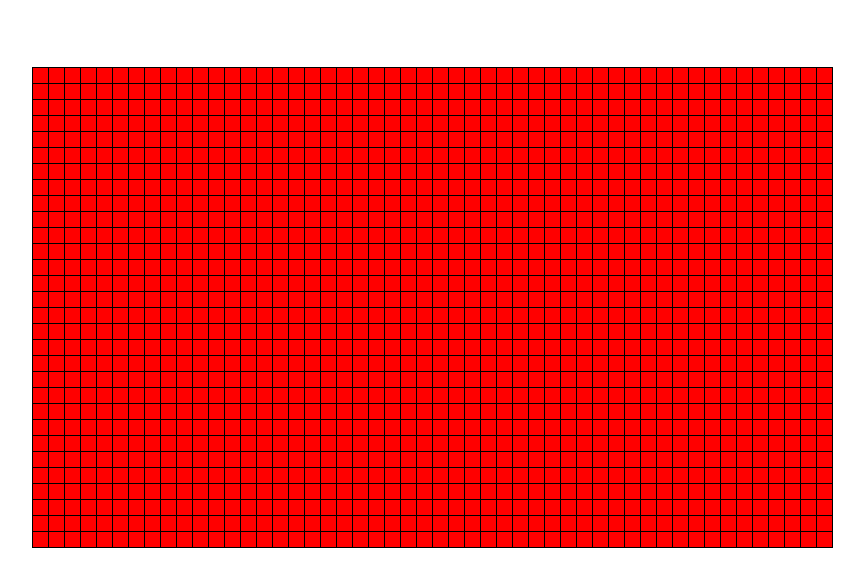
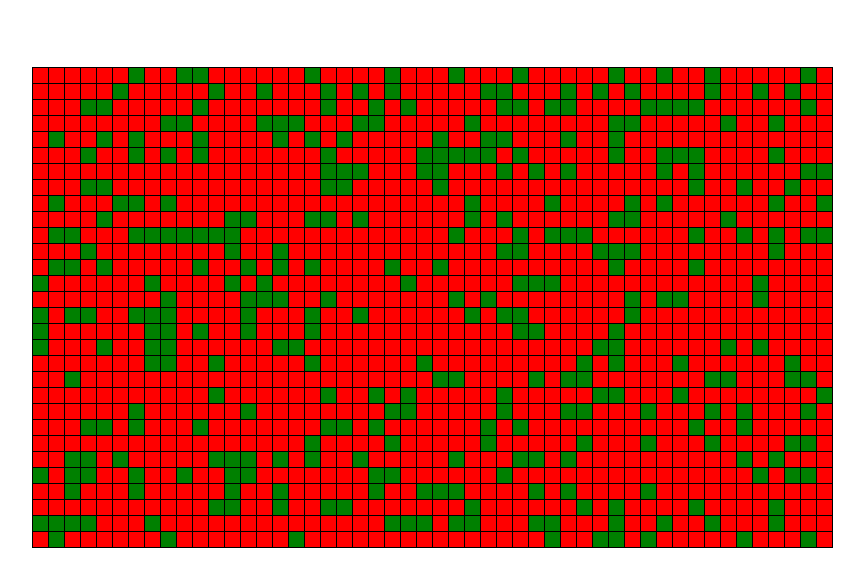
Before and after one commit to alvillaraza/game-of-life, a React (Create React App) app in the folder game-of-life/: page / in a window 1280 px wide. Shown: the top 586 px of the page, without its empty margins (207-1071 px from the left). Built offline with nearby package versions, Linux system fonts and the light colour scheme.

Commit message:
random added

```diff
--- a/game-of-life/src/index.js
+++ b/game-of-life/src/index.js
@@ -65,8 +65,30 @@ class Main extends React.Component {
     }
   }
 
-  selectBox = () => {
+  selectBox = (row, col) => {
+    let gridCopy = arrayClone(this.state.gridFull);
+    gridCopy[row][col] = !gridCopy[row][col]
+    this.setState({
+      gridFull: gridCopy
+    })
+  }
 
+  seed = () => {
+    let gridCopy = arrayClone(this.state.gridFull);
+    for (let i = 0; i < this.rows; i++){
+      for (let k = 0; k < this.cols; k++) {
+        if (Math.floor(Math.random() * 4) === 1) {
+          gridCopy[i][k] = true;
+        }
+      }
+    }
+    this.setState({
+      gridFull: gridCopy
+    })
+  }
+
+  componentDidMount() {
+    this.seed();
   }
 
   render() {
@@ -85,6 +107,10 @@ class Main extends React.Component {
   }
 }
 
+function arrayClone(arr) {
+  return JSON.parse(JSON.stringify(arr));
+}
+
 ReactDOM.render(
   <React.StrictMode>
     <Main />
```
Also changed, not shown: 1 other file (tests, documents, lock files or other folders).
